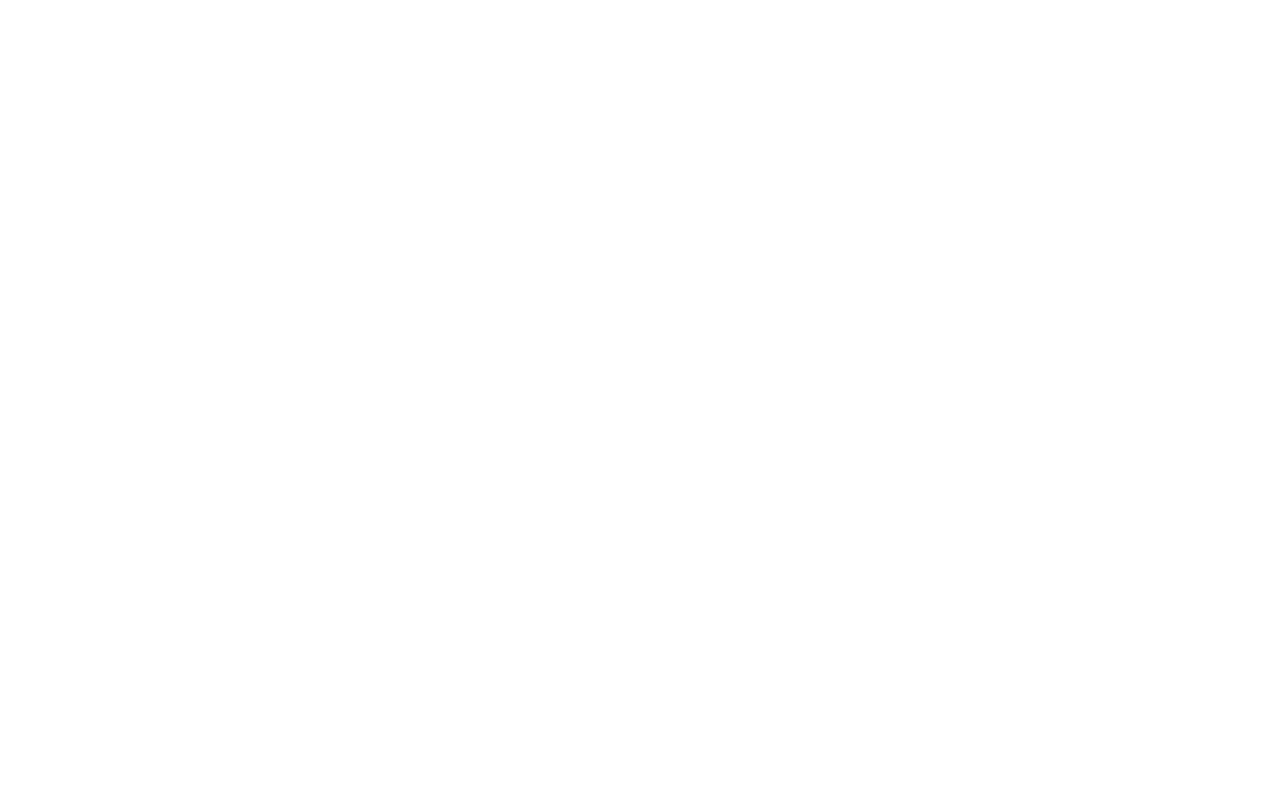
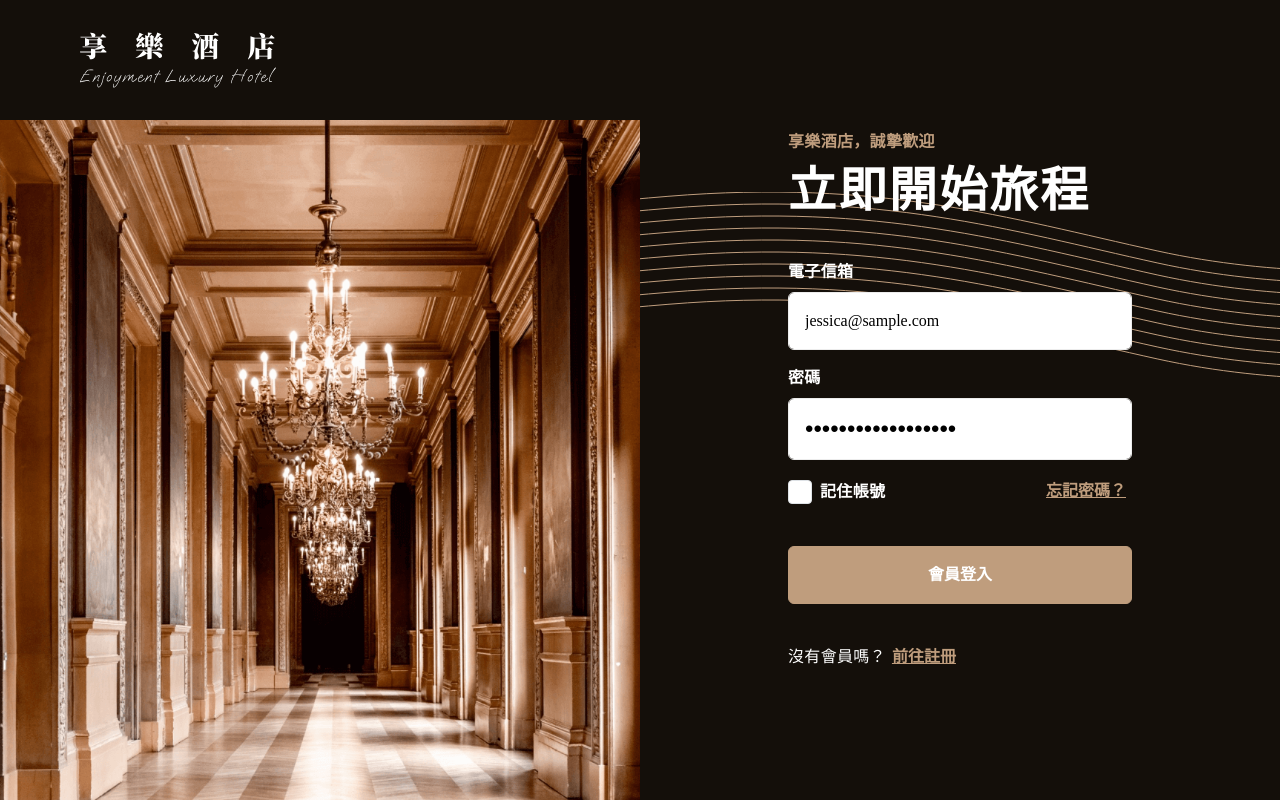
Before and after one commit to hexschool/course-nuxt-layout, a Vue app: page /account/login in a window 1280 px wide. Before the commit this address had no page. Built offline with nearby package versions, Linux system fonts and the light colour scheme.

Commit message:
feat: 🎸 add login page

```diff
--- /dev/null
+++ b/src/components/account/AccountLogin.vue
@@ -0,0 +1,127 @@
+<script setup>
+
+</script>
+
+<template>
+  <div class="px-5 px-md-0">
+    <div class="mb-10">
+      <p class="mb-2 text-primary-100 fs-8 fs-md-7 fw-bold">
+        享樂酒店，誠摯歡迎
+      </p>
+      <h1 class="text-neutral-0 fw-bold">
+        立即開始旅程
+      </h1>
+    </div>
+
+    <form class="mb-10">
+      <div class="mb-4 fs-8 fs-md-7">
+        <label
+          class="mb-2 text-neutral-0 fw-bold"
+          for="email"
+        >
+          電子信箱
+        </label>
+        <input
+          id="email"
+          class="form-control p-4 text-neutral-100 fw-medium border-neutral-40"
+          value="jessica@sample.com"
+          placeholder="請輸入信箱"
+          type="email"
+        >
+      </div>
+      <div class="mb-4 fs-8 fs-md-7">
+        <label
+          class="mb-2 text-neutral-0 fw-bold"
+          for="password"
+        >
+          密碼
+        </label>
+        <input
+          id="password"
+          class="form-control p-4 text-neutral-100 fw-medium border-neutral-40"
+          value="jessica@sample.com"
+          placeholder="請輸入密碼"
+          type="password"
+        >
+      </div>
+      <div class="d-flex justify-content-between align-items-center mb-10 fs-8 fs-md-7">
+        <div class="form-check d-flex align-items-end gap-2 text-neutral-0">
+          <input
+            id="remember"
+            class="form-check-input"
+            type="checkbox"
+            value=""
+          >
+          <label
+            class="form-check-label fw-bold"
+            for="remember"
+          >
+            記住帳號
+          </label>
+        </div>
+        <button
+          class="text-primary-100 fw-bold text-decoration-underline bg-transparent border-0"
+          type="button"
+        >
+          忘記密碼？
+        </button>
+      </div>
+      <button
+        class="btn btn-primary-100 w-100 py-4 text-neutral-0 fw-bold"
+        type="button"
+      >
+        會員登入
+      </button>
+    </form>
+
+    <p class="mb-0 fs-8 fs-md-7">
+      <span class="text-neutral-0 fw-medium">沒有會員嗎？</span>
+      <button
+        class="text-primary-100 fw-bold text-decoration-underline bg-transparent border-0"
+        type="button"
+      >
+        前往註冊
+      </button>
+    </p>
+  </div>
+</template>
+
+<style lang="scss" scoped>
+@import "bootstrap/scss/mixins/breakpoints";
+
+$grid-breakpoints: (
+  xs: 0,
+  sm: 576px,
+  md: 768px,
+  lg: 992px,
+  xl: 1200px,
+  xxl: 1400px,
+  xxxl: 1537px
+);
+
+
+input[type="password"] {
+  font: small-caption;
+  font-size: 1.5rem;
+}
+
+input::placeholder {
+  color: #909090;
+  font-size: 1rem;
+  font-weight: 500;
+
+  @include media-breakpoint-down(md) {
+    font-size: 14px;
+  }
+}
+
+.form-check-input {
+  width: 1.5rem;
+  height: 1.5rem;
+}
+
+.form-check-input:checked {
+  background-color: #BF9D7D;
+  border-color: #BF9D7D;
+}
+</style>
--- a/src/router/index.js
+++ b/src/router/index.js
@@ -82,6 +82,16 @@
     {
       path: '/account',
       component: () => import('@/layout/AccountLayout.vue'),
+      children: [
+        {
+          path: 'login',
+          name: 'login',
+          component: () => import('@/components/account/AccountLogin.vue'),
+          meta: {
+            title:'會員登入'
+          }
+        }
+      ]
     }
   ]
 })
```
